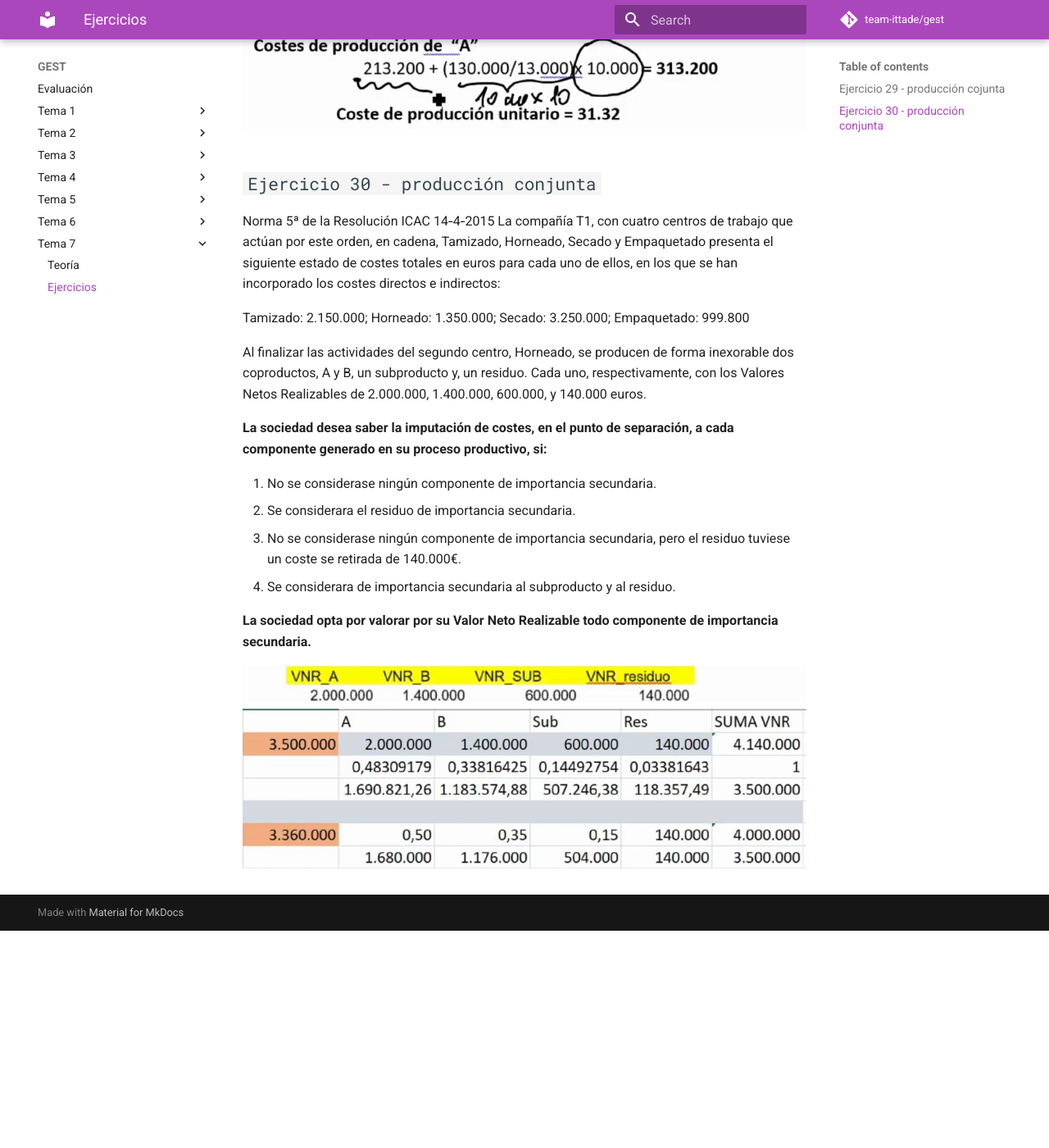
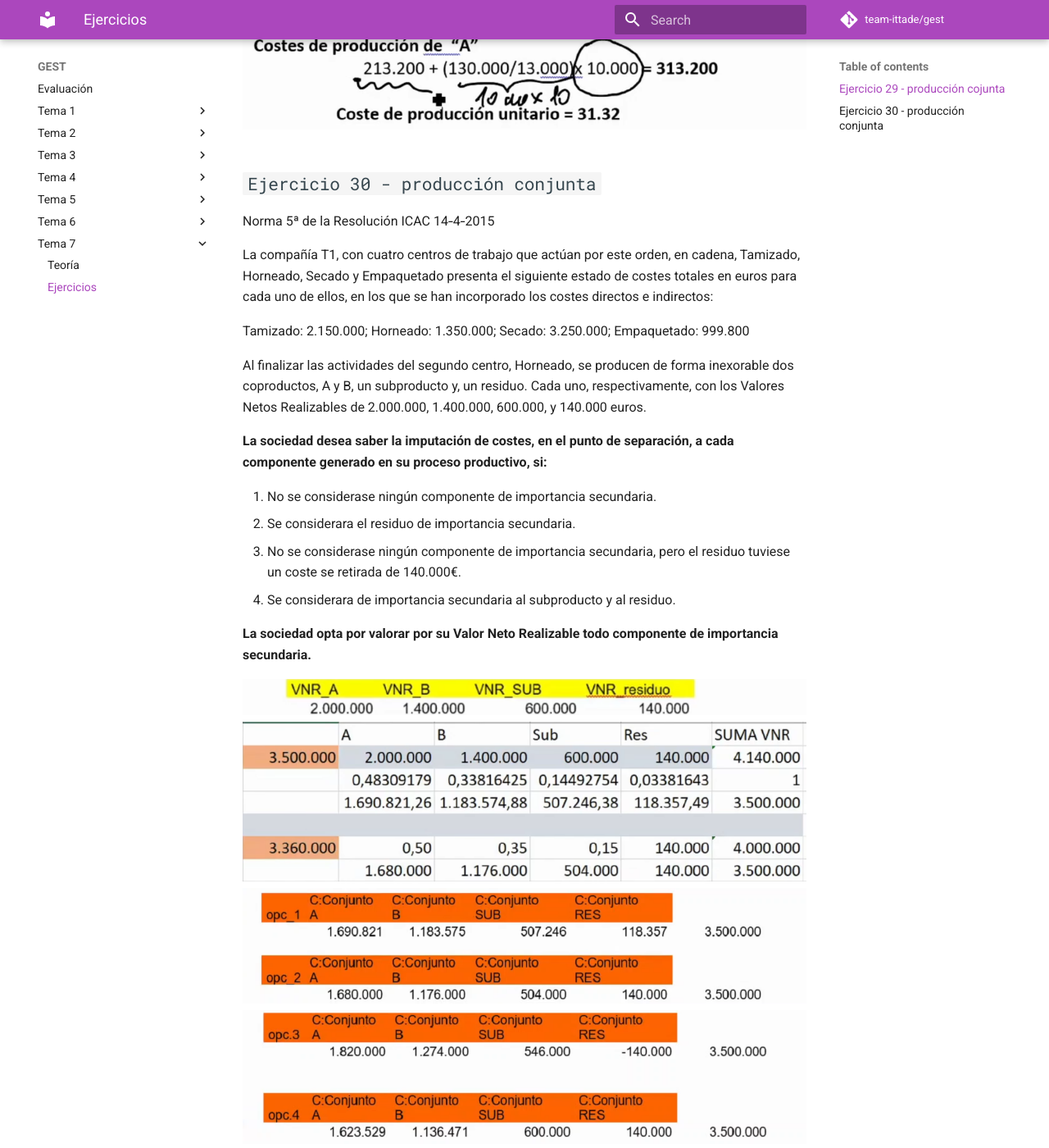
Before and after one commit to team-ittade/gest, an MkDocs documentation site: the page built from docs/tema-7/ejercicios.md, in a window 1280 px wide and 1400 px high, scrolled down 1579 px. Shown: the whole window at 82% size. Built offline with MkDocs 1.6.1 and Material for MkDocs 9.7.7, drawn with Linux system fonts in a browser that asks for light colours; comment, search, counter and statistics services are not loaded; before the commit the page ends 2714 px from its top, so only the background shows below that; some of the changed text lies outside the part shown.

Commit message:
2021-04-28 - ejercicio 30

```diff
--- a/docs/tema-7/ejercicios.md
+++ b/docs/tema-7/ejercicios.md
@@ -32,6 +32,7 @@ Se han obtenido durante el proceso de fabricación 10.000 Kgs. del producto A y
 ## `Ejercicio 30 - producción conjunta`
 
 Norma 5ª de la Resolución ICAC 14‐4‐2015
+
 La compañía T1, con cuatro centros de trabajo que actúan por este orden, en cadena, Tamizado, Horneado, Secado y Empaquetado presenta el siguiente estado de costes totales en euros para cada uno de ellos, en los que se han incorporado los costes directos e indirectos:
 
 Tamizado: 2.150.000; Horneado: 1.350.000; Secado: 3.250.000; Empaquetado: 999.800
@@ -49,3 +50,10 @@ Al finalizar las actividades del segundo centro, Horneado, se producen de forma
 
 ![img](../images/tema-6/ejs/30/solucion-1.png)
 ![img](../images/tema-6/ejs/30/solucion-2.png)
+![img](../images/tema-6/ejs/30/solucion-3.png)
+![img](../images/tema-6/ejs/30/solucion-4.png)
+
+Para más info:
+
+- `2021-04-27`
+- `2021-04-28`
```
Also changed, not shown: docs/images/tema-6/ejs/30/solucion-3.png (added), docs/images/tema-6/ejs/30/solucion-4.png (added).
